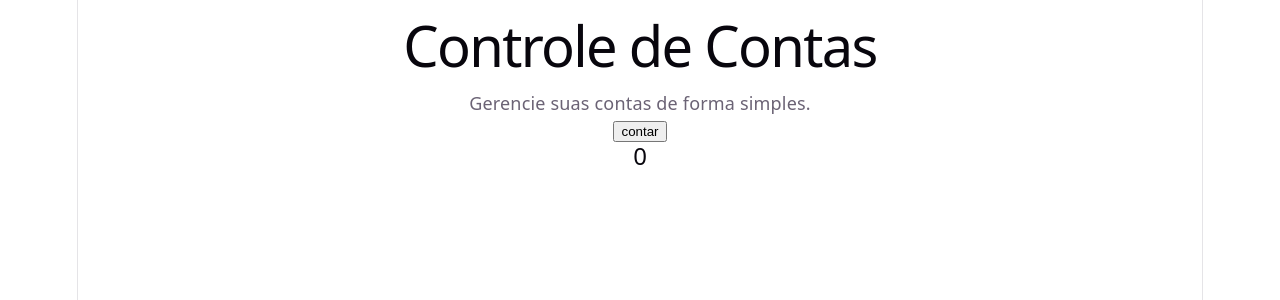
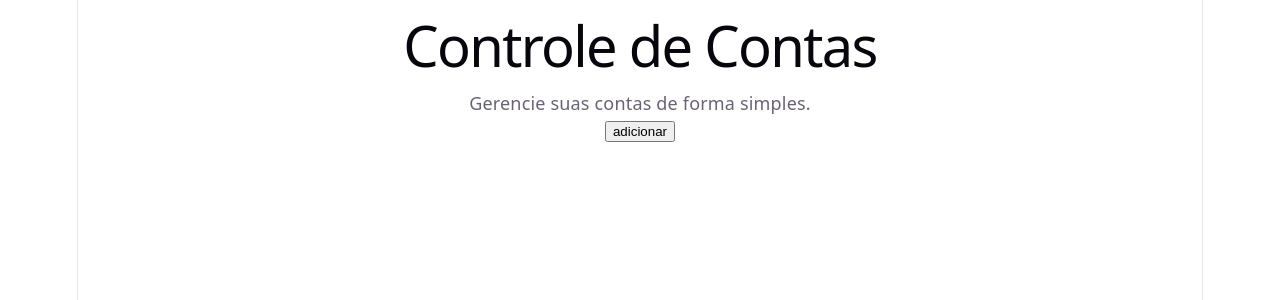
Before and after one commit to WilliamMiranda-10/controle-de-contas, a React (Vite) app in the folder frontend/: page / in a window 1280 px wide. Shown: the top 300 px of the page. Built offline with nearby package versions, Linux system fonts and the light colour scheme.

Commit message:
feat: display account details in list

```diff
--- a/frontend/src/App.tsx
+++ b/frontend/src/App.tsx
@@ -1,17 +1,47 @@
 import Header from "./components/Header.tsx";
+import type { Account } from "./types/account.ts";
 import { useState } from "react";
 import "./App.css";
 
 function App() {
-  const [count, setCount] = useState(0);
+  const [accounts, setAccounts] = useState<Account[]>([]);
+
+  const newAccount: Account = {
+    id: 1,
+    description: "Internet",
+    amount: 100,
+    totalInstallments: 10,
+    currentInstallment: 1,
+    dueDate: "2026-11-15",
+    paid: false,
+  };
+
+  const currencyFormatter = new Intl.NumberFormat("pt-BR", {
+    style: "currency",
+    currency: "BRL",
+  });
+
   return (
     <main>
       <Header
         title="Controle de Contas"
         subtitle="Gerencie suas contas de forma simples."
       />
-      <button onClick={()=>setCount((count)=> count + 1)}>contar</button>
-      <h2>{count}</h2>
+      <button onClick={() => setAccounts([...accounts, newAccount])}>
+        adicionar
+      </button>
+
+      {accounts.map((account) => (
+        <div key={account.id}>
+          <hr />
+          <p> {account.description}</p>
+          <p>{currencyFormatter.format(account.amount)}</p>
+          <p>{`Parcela ${account.currentInstallment} de ${account.totalInstallments}`}</p>
+          <p>{account.dueDate}</p>
+          <p>{account.paid ? "Paga" : "Pendente"}</p>
+          <hr />
+        </div>
+      ))}
     </main>
   );
 }
--- /dev/null
+++ b/frontend/src/types/account.ts
@@ -0,0 +1,9 @@
+export interface Account {
+  id: number;
+  description: string;
+  amount: number;
+  totalInstallments: number;
+  currentInstallment: number;
+  dueDate: string;
+  paid: boolean;
+}
```
